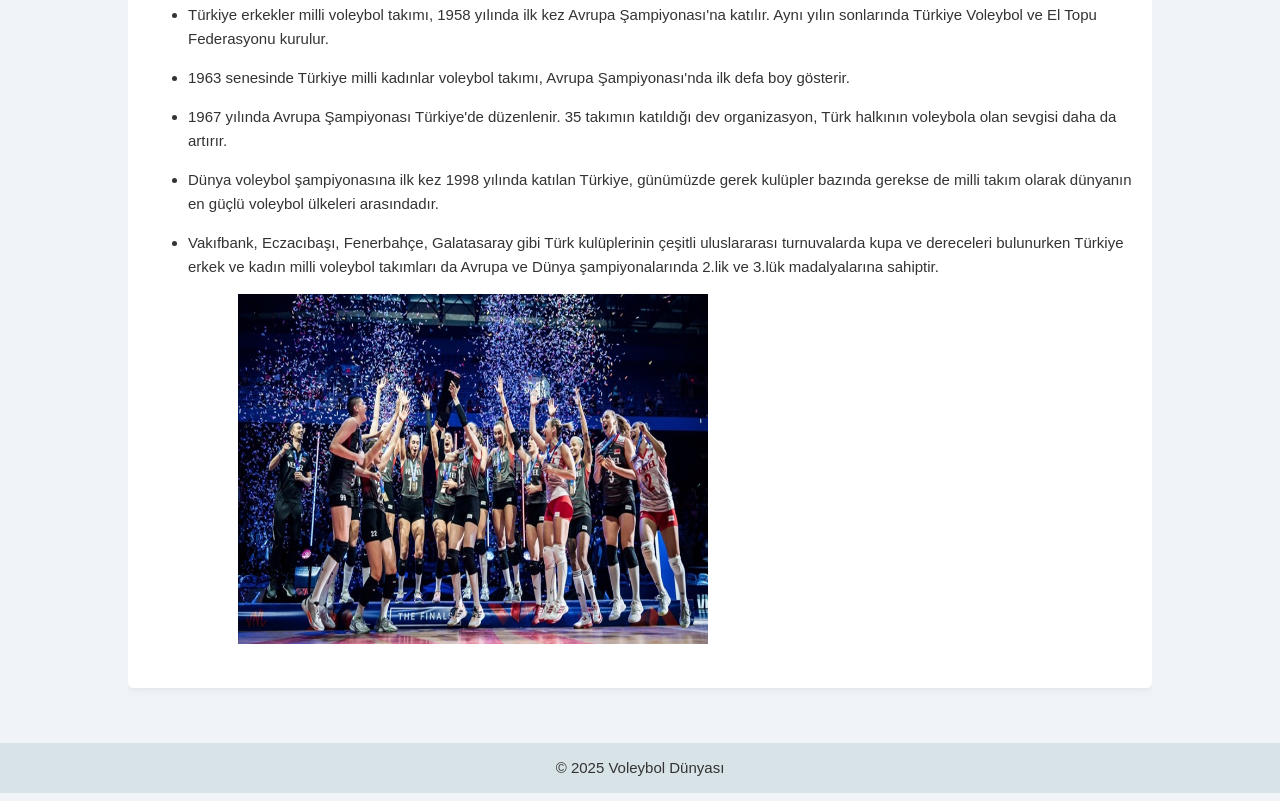
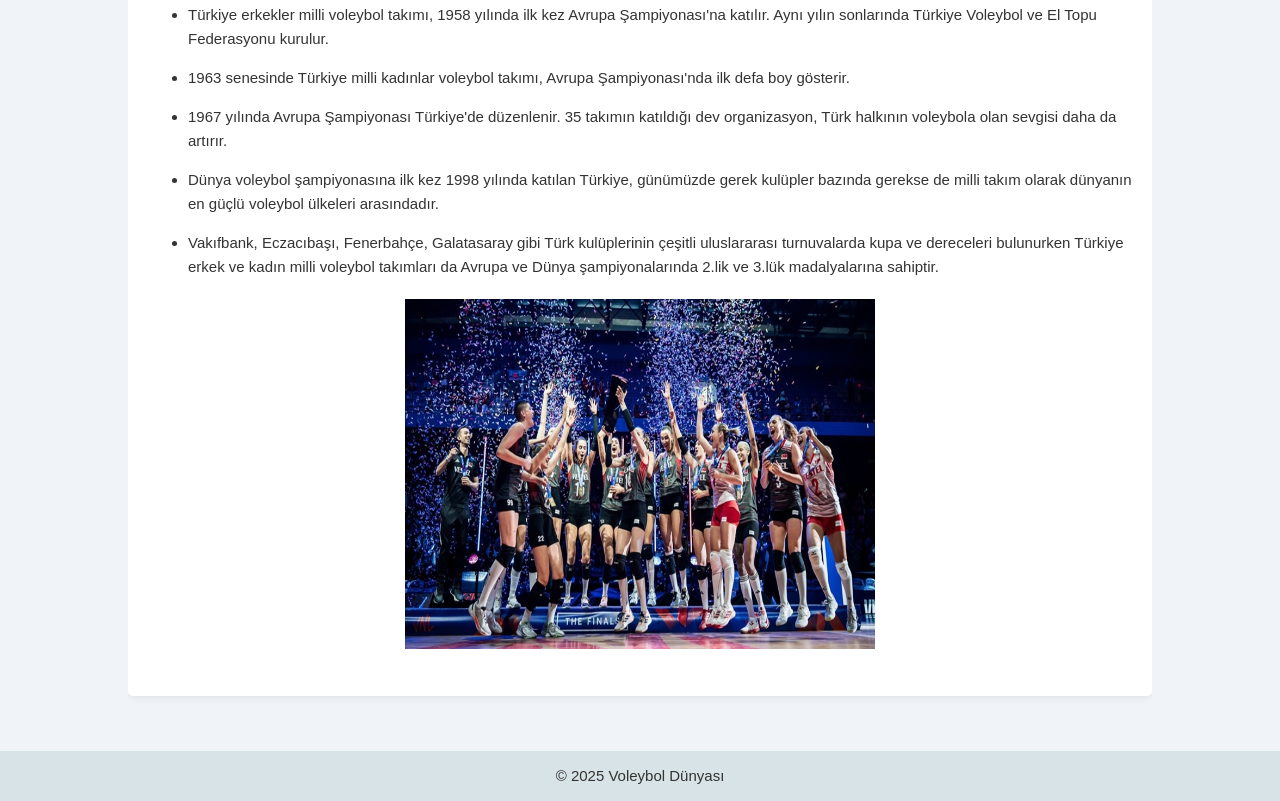
Before and after one commit to feyzaozkann/voleybol-sitesi, a plain HTML site: page türkiyetarihçe.html in a window 1280 px wide. Shown: the part 666-1467 px from the top of the page. Drawn offline with Linux system fonts and the light colour scheme.

Commit message:
css dosyamı yükledim

```diff
--- a/türkiyetarihçe.html
+++ b/türkiyetarihçe.html
@@ -49,7 +49,9 @@
 				<li>Vakıfbank, Eczacıbaşı, Fenerbahçe, Galatasaray gibi Türk kulüplerinin çeşitli uluslararası turnuvalarda kupa ve dereceleri bulunurken Türkiye erkek ve kadın milli voleybol takımları da Avrupa ve Dünya şampiyonalarında 2.lik ve 3.lük madalyalarına sahiptir.</li>
 
 			</ul>
-			<pre>	  <img src ="Fotoğraflar/takım.jpg" alt="milli takım " width="470px" height="350px"></pre>
+		<div class="resim-ortala">
+		<img src ="Fotoğraflar/takım.jpg" alt="milli takım " width="470px" height="350px"></pre>
+		</div>
 		</div>
 		</div>
 <footer>
```
